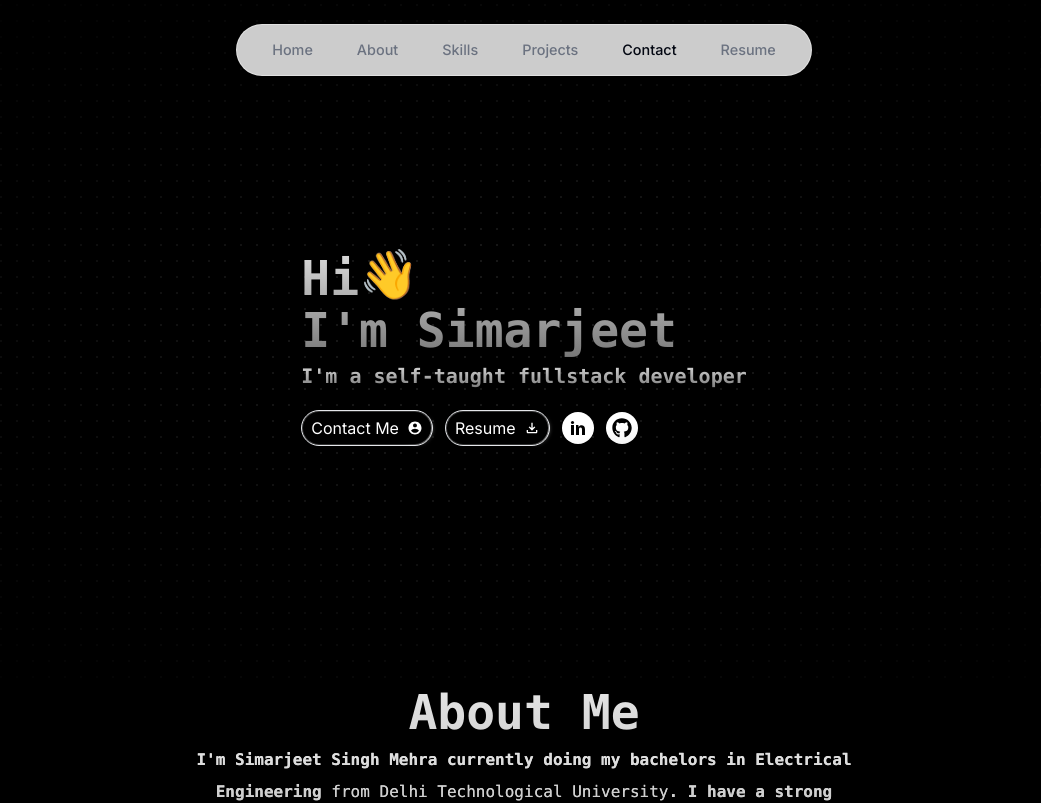
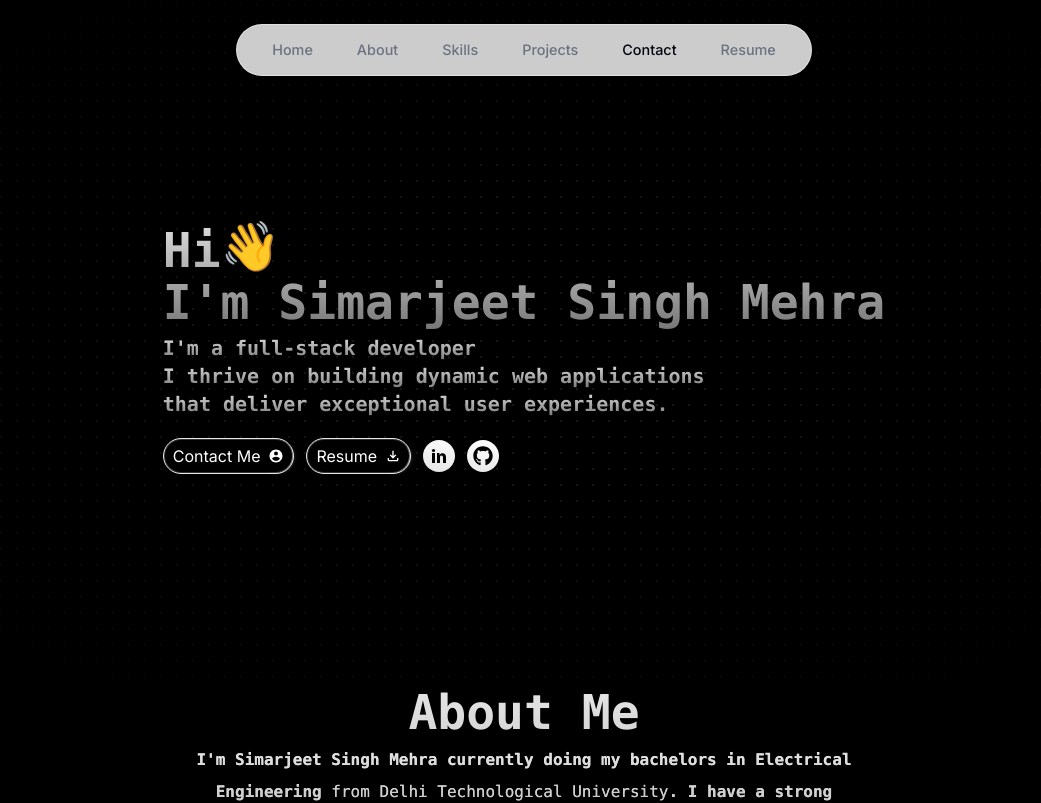
Before and after one commit to ssmehra7/v1-portfolio, a Next.js app: page / in a window 1280 px wide. Shown: the top 803 px of the page, without its empty margins (116-1157 px from the left). Built offline with nearby package versions, Linux system fonts and the light colour scheme.

Commit message:
subtitle

```diff
--- a/components/background.tsx
+++ b/components/background.tsx
@@ -47,11 +47,17 @@ export function DotBackground() {
               </motion.span>
              </div>
 
-              {`I'm Simarjeet`}
+              {`I'm Simarjeet Singh Mehra`}
             </div>
           </div>
           <div className="text-4xl sm:text-xl font-mono font-bold relative z-5 bg-clip-text text-transparent bg-gradient-to-b from-neutral-200 to-neutral-500 ">
-            {`I'm a self-taught fullstack developer`}
+            {`I'm a full-stack developer`}
+          </div>
+          <div className="text-4xl sm:text-xl font-mono font-bold relative z-5 bg-clip-text text-transparent bg-gradient-to-b from-neutral-200 to-neutral-500 ">
+            {`I thrive on building dynamic web applications`}
+          </div>
+          <div className="text-4xl sm:text-xl font-mono font-bold relative z-5 bg-clip-text text-transparent bg-gradient-to-b from-neutral-200 to-neutral-500 ">
+            {`that deliver exceptional user experiences.`}
           </div>
           <div>
             <IntroBtns/>
```
